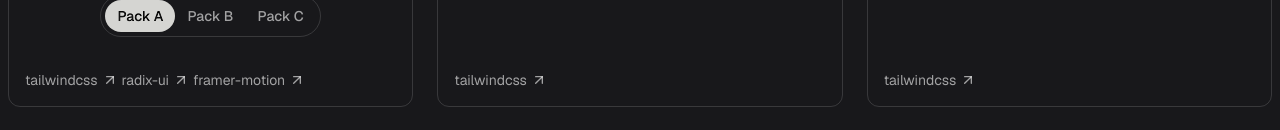
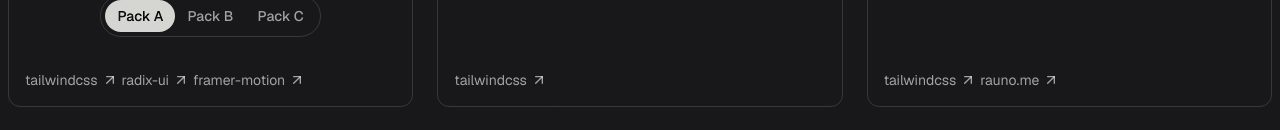
Before and after one commit to aadamw/react-snippets, a Next.js app: page / in a window 1280 px wide. Shown: the part 247-377 px from the top of the page. Built offline with nearby package versions, Linux system fonts and the light colour scheme.

Commit message:
Change technologies to links

```diff
--- a/app/page.tsx
+++ b/app/page.tsx
@@ -24,7 +24,7 @@ export default function Home() {
         </div>
         <div className="grid mt-10 sm:grid-cols-2 gap-4 xl:grid-cols-3  xl:gap-6">
           {SnippetComponents.map(({ Component, ...component }) => (
-            <Card key={component.id} title={component.title} technologies={component.technologies} description={component.description}>
+            <Card key={component.id} title={component.title} links={component.links} description={component.description}>
               <Component />
             </Card>
           ))}
--- a/components/card.tsx
+++ b/components/card.tsx
@@ -1,12 +1,12 @@
 import * as React from 'react'
 import { ArrowRightUp } from './icons'
-import { Technology } from './snippets'
+import { Link } from './snippets'
 
 type CardProps = {
   children: React.ReactNode
   title: string
   description: string
-  technologies?: Array<Technology>
+  links?: Array<Link>
 }
 
 export function Card(props: CardProps) {
@@ -19,15 +19,15 @@ export function Card(props: CardProps) {
       <div className="py-8 flex justify-center items-center">{props.children}</div>
       <footer className="text-sm text-white/60 z-20">
         <ul className="flex flex-wrap gap-1">
-          {props.technologies?.map(tech => (
-            <li key={tech.name}>
+          {props.links?.map(link => (
+            <li key={link.name}>
               <a
                 target="__blank"
                 rel="noopener noreferrer"
                 className="items-center flex gap-1 hover:underline underline-offset-2 hover:text-white"
-                href={tech.href}
+                href={link.href}
               >
-                {tech.name}
+                {link.name}
                 <ArrowRightUp className="w-4 h-4" />
               </a>
             </li>
--- a/components/snippets/index.ts
+++ b/components/snippets/index.ts
@@ -9,7 +9,7 @@ import { PendingButton } from './pending-button/pending-button'
 import { RaunoGridDemo } from './rauno-grid/rauno-grid'
 import { VercelTabs } from './vercel-tabs/vercel-tabs'
 
-export type Technology = {
+export type Link = {
   name: string
   href: string
 }
@@ -19,7 +19,7 @@ type SnippetComponent = {
   title: string
   description: string
   Component: React.FC
-  technologies?: Array<Technology>
+  links?: Array<Link>
 }
 
 export const SnippetComponents = [
@@ -28,7 +28,7 @@ export const SnippetComponents = [
     title: 'Vercel Tabs',
     description: 'Tabs component from Nextjs conf',
     Component: VercelTabs,
-    technologies: [
+    links: [
       { name: 'tailwindcss', href: 'https://tailwindcss.com/' },
       { name: 'radix-ui', href: 'https://www.radix-ui.com/' },
       { name: 'framer-motion', href: 'https://www.framer.com/motion/' },
@@ -39,21 +39,24 @@ export const SnippetComponents = [
     title: 'Meteors',
     description: 'Card with meteors',
     Component: Meteors,
-    technologies: [{ name: 'tailwindcss', href: 'https://tailwindcss.com/' }],
+    links: [{ name: 'tailwindcss', href: 'https://tailwindcss.com/' }],
   },
   {
     id: 'Rauno-Grid',
     title: 'Rauno Grid',
     description: 'Grid from rauno.me',
     Component: RaunoGridDemo,
-    technologies: [{ name: 'tailwindcss', href: 'https://tailwindcss.com/' }],
+    links: [
+      { name: 'tailwindcss', href: 'https://tailwindcss.com/' },
+      { name: 'rauno.me', href: 'https://rauno.me/' },
+    ],
   },
   {
     id: 'Marquee',
     title: 'Marquee',
     description: 'Marquee with animation',
     Component: MarqueeDemo,
-    technologies: [{ name: 'tailwindcss', href: 'https://tailwindcss.com/' }],
+    links: [{ name: 'tailwindcss', href: 'https://tailwindcss.com/' }],
   },
   {
     id: 'Confirm-button',
@@ -72,28 +75,28 @@ export const SnippetComponents = [
     title: 'Magic Card',
     description: 'Card with hover animation',
     Component: MagicCard,
-    technologies: [{ name: 'tailwindcss', href: 'https://tailwindcss.com/' }],
+    links: [{ name: 'tailwindcss', href: 'https://tailwindcss.com/' }],
   },
   {
     id: 'Dot-Pattern',
     title: 'Dot Pattern',
     description: 'Pattern with dots',
     Component: DotPattern,
-    technologies: [{ name: 'tailwindcss', href: 'https://tailwindcss.com/' }],
+    links: [{ name: 'tailwindcss', href: 'https://tailwindcss.com/' }],
   },
   {
     id: 'Grid-Pattern',
     title: 'Grid Pattern',
     description: 'Pattern with grid',
     Component: GridPattern,
-    technologies: [{ name: 'tailwindcss', href: 'https://tailwindcss.com/' }],
+    links: [{ name: 'tailwindcss', href: 'https://tailwindcss.com/' }],
   },
   {
     id: 'Magic-Card-v2',
     title: 'Magic Card v2',
     description: 'Card with hover animation',
     Component: MagicCardV2,
-    technologies: [
+    links: [
       { name: 'tailwindcss', href: 'https://tailwindcss.com/' },
       { name: 'framer-motion', href: 'https://www.framer.com/motion/' },
     ],
```
